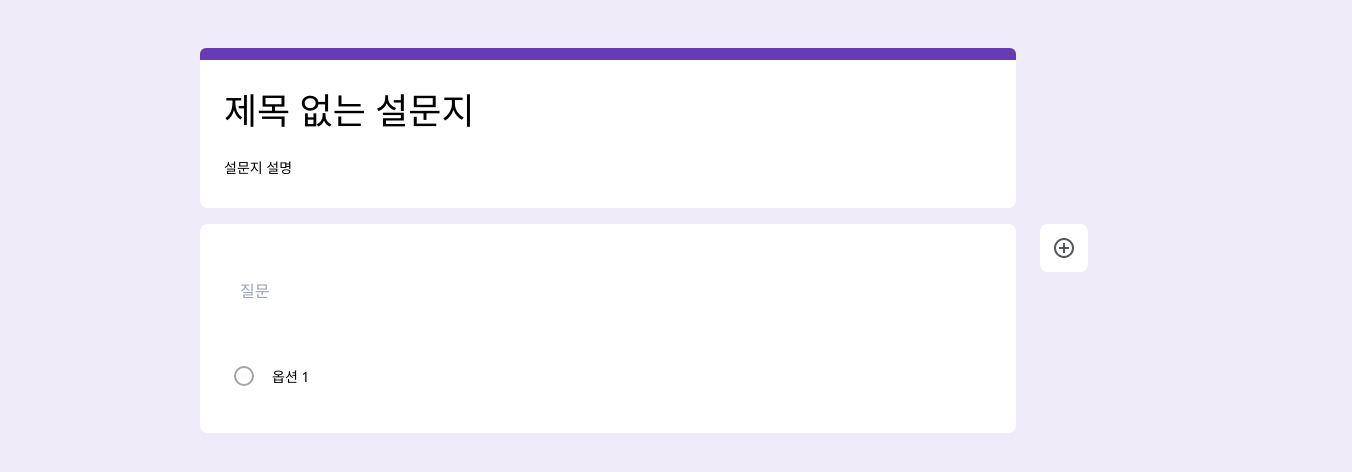
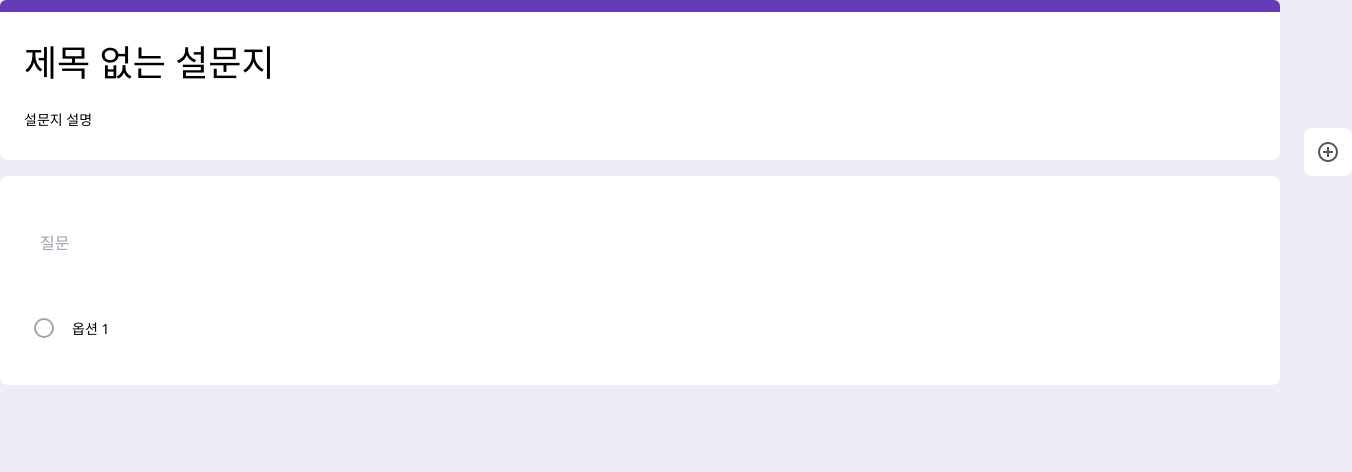
Before and after one commit to rlwjd31/clone-google-form, a React (Vite) app: page / in a window 1280 px wide. Shown: the top 472 px of the page, 1352 px wide, since content can reach past the window. Built offline with nearby package versions, Linux system fonts and the light colour scheme.

Commit message:
🚀 [Feat]: Route setting
- 설문지 수정 페이지: "/"
- 미리보기 페이지: "/preview"

```diff
--- a/src/App.tsx
+++ b/src/App.tsx
@@ -1,4 +1,5 @@
-import Layout from "@/components/Layout";
+import { BrowserRouter as Router, Routes, Route } from "react-router-dom";
+import PreviewPage from "@/components/pages/PreviewPage";
 import SurveyPage from "@/components/pages/SurveyPage";
 import { SurveysStore } from "@/store/surveys.slice";
 import { Provider } from "react-redux";
@@ -6,9 +7,12 @@ import { Provider } from "react-redux";
 function App() {
   return (
     <Provider store={SurveysStore}>
-      <Layout>
-        <SurveyPage />
-      </Layout>
+      <Router>
+        <Routes>
+          <Route path="/" element={<SurveyPage />} />
+          <Route path="/preview" element={<PreviewPage />} />
+        </Routes>
+      </Router>
     </Provider>
   );
 }
```
